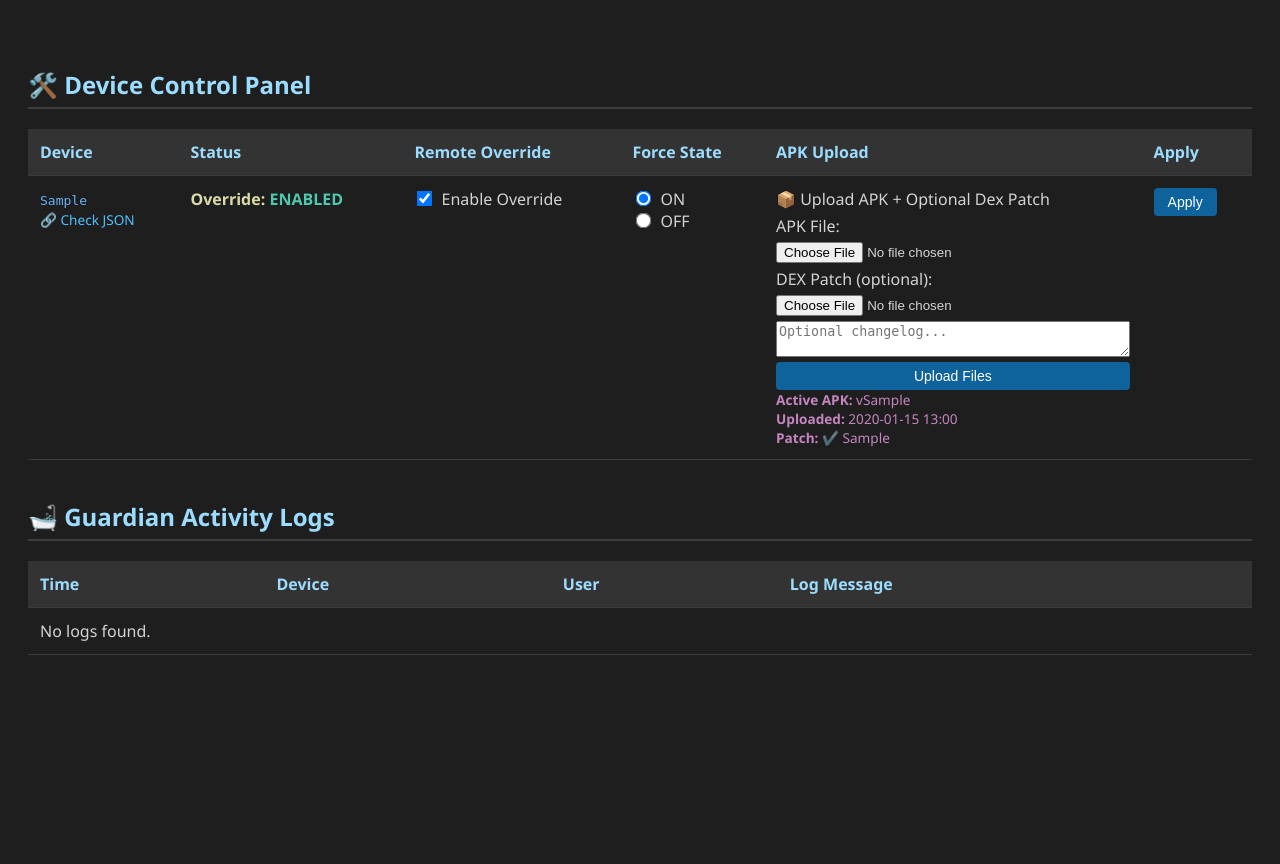
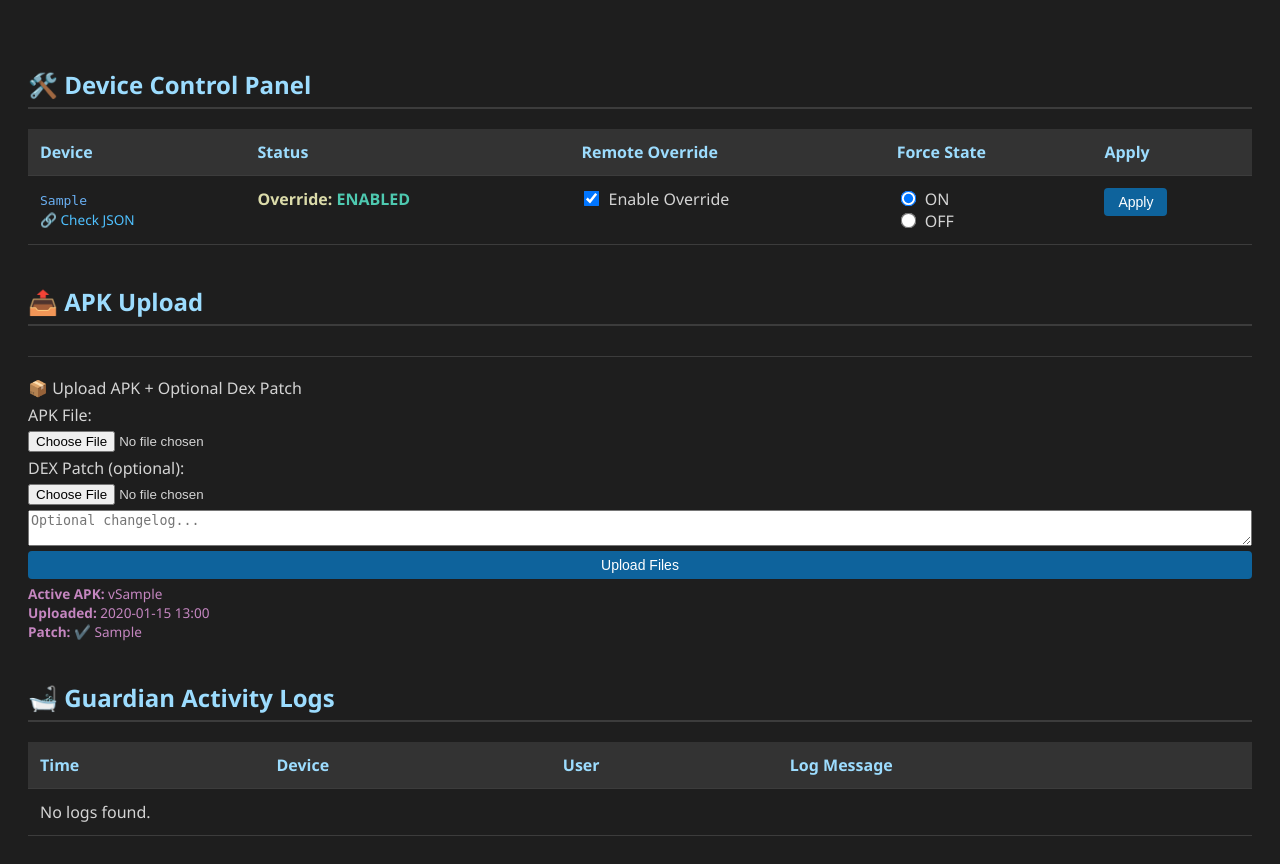
Before and after one commit to jayjchiringz/DigiServe_2, a Django app: page /logs/ in a window 1280 px wide. Before the commit the page ends 655 px from the top, so only its background shows below. Run offline with Django 5.2, Linux system fonts and the light colour scheme; tables that the repository leaves empty hold one stand-in row (values such as "Sample post"); data that the repository does not hold is empty.

Commit message:
Updated Cleaner guardian dashboard

```diff
--- a/guardian/templates/guardian/dashboard.html
+++ b/guardian/templates/guardian/dashboard.html
@@ -19,6 +19,9 @@
             display: flex;
             flex-direction: column;
             gap: 5px;
+            margin-top: 30px;
+            border-top: 1px solid #3c3c3c;
+            padding-top: 20px;
         }
 
         .patch-status {
@@ -125,6 +128,7 @@
 </head>
 <body>
 
+<!-- EXISTING DEVICE TABLE (unchanged, except we REMOVE the upload column entirely) -->
 <h2>🛠️ Device Control Panel</h2>
 <form method="post" enctype="multipart/form-data" class="form-margin-top">
     {% csrf_token %}
@@ -135,7 +139,6 @@
                 <th>Status</th>
                 <th>Remote Override</th>
                 <th>Force State</th>
-                <th>APK Upload</th>
                 <th>Apply</th>
             </tr>
         </thead>
@@ -177,25 +180,32 @@
                         <label><input type="radio" name="force_{{ device.token }}" value="on" {% if device.override_value %}checked{% endif %}> ON</label><br>
                         <label><input type="radio" name="force_{{ device.token }}" value="off" {% if not device.override_value %}checked{% endif %}> OFF</label>
                     </td>
-                    {% if forloop.first %}
-                    <td rowspan="{{ devices|length }}">
-                        <div class="patch-form">
+                    <td>
+                        <input type="hidden" name="device_token" value="{{ device.token }}">
+                        <button type="submit" name="submit_token" value="{{ device.token }}">Apply</button>
+                    </td>
+                </tr>
+                {% endwith %}
+            {% endfor %}
+        </tbody>
+    </table>
+</form>
+
+<!-- ✅ NEW SECTION: APK Upload -->
+<h2>📤 APK Upload</h2>
+<form method="post" enctype="multipart/form-data" class="patch-form">
+    {% csrf_token %}
     <label>📦 Upload APK + Optional Dex Patch</label>
 
-                            <!-- APK Upload -->
     <label for="apk_file">APK File:</label>
-                            <input type="file" id="apk_file" name="apk_file" accept=".apk" title="Select an APK file">
+    <input type="file" id="apk_file" name="apk_file" accept=".apk">
 
-                            <!-- DEX Upload -->
     <label for="dex_file">DEX Patch (optional):</label>
-                            <input type="file" id="dex_file" name="dex_file" accept=".dex" title="Optional .dex patch file to override logic">
+    <input type="file" id="dex_file" name="dex_file" accept=".dex">
 
-                            <!-- Changelog -->
     <textarea name="changelog" placeholder="Optional changelog..."></textarea>
 
-                            <!-- Submit -->
     <button type="submit" name="upload_apk">Upload Files</button>
-                        </div>
 
     {% if latest_apk %}
     <div class="patch-status">
@@ -208,19 +218,7 @@
         {% endif %}
     </div>
     {% endif %}
-                    </td>
-                    {% endif %}
-                    <td>
-                        <input type="hidden" name="device_token" value="{{ device.token }}">
-                        <button type="submit" name="submit_token" value="{{ device.token }}">Apply</button>
-                    </td>
-                </tr>
-                {% endwith %}
-            {% endfor %}
-        </tbody>
-    </table>
 </form>
-
 <h2>🛁 Guardian Activity Logs</h2>
 <table>
     <thead>
```
Lines whose indentation alone changed are shown as unchanged.
